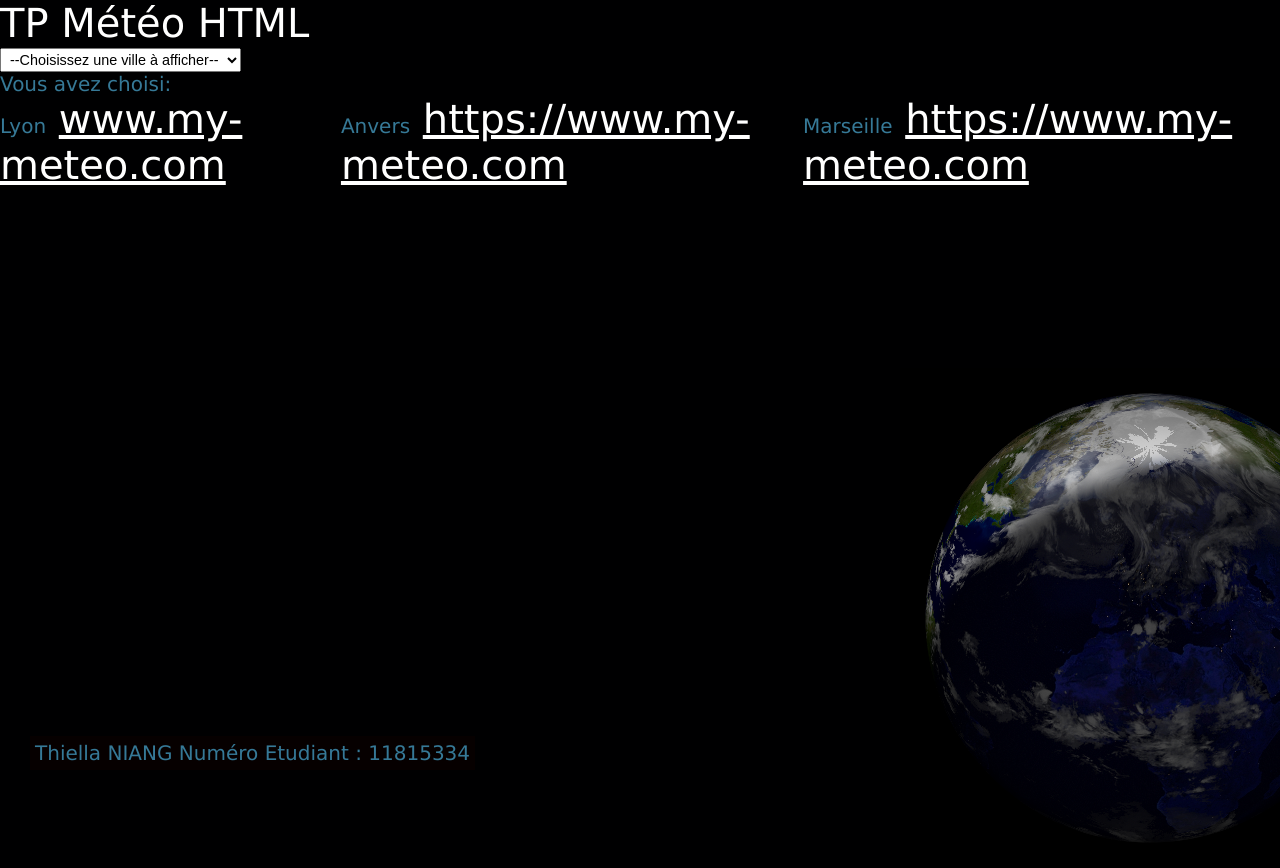
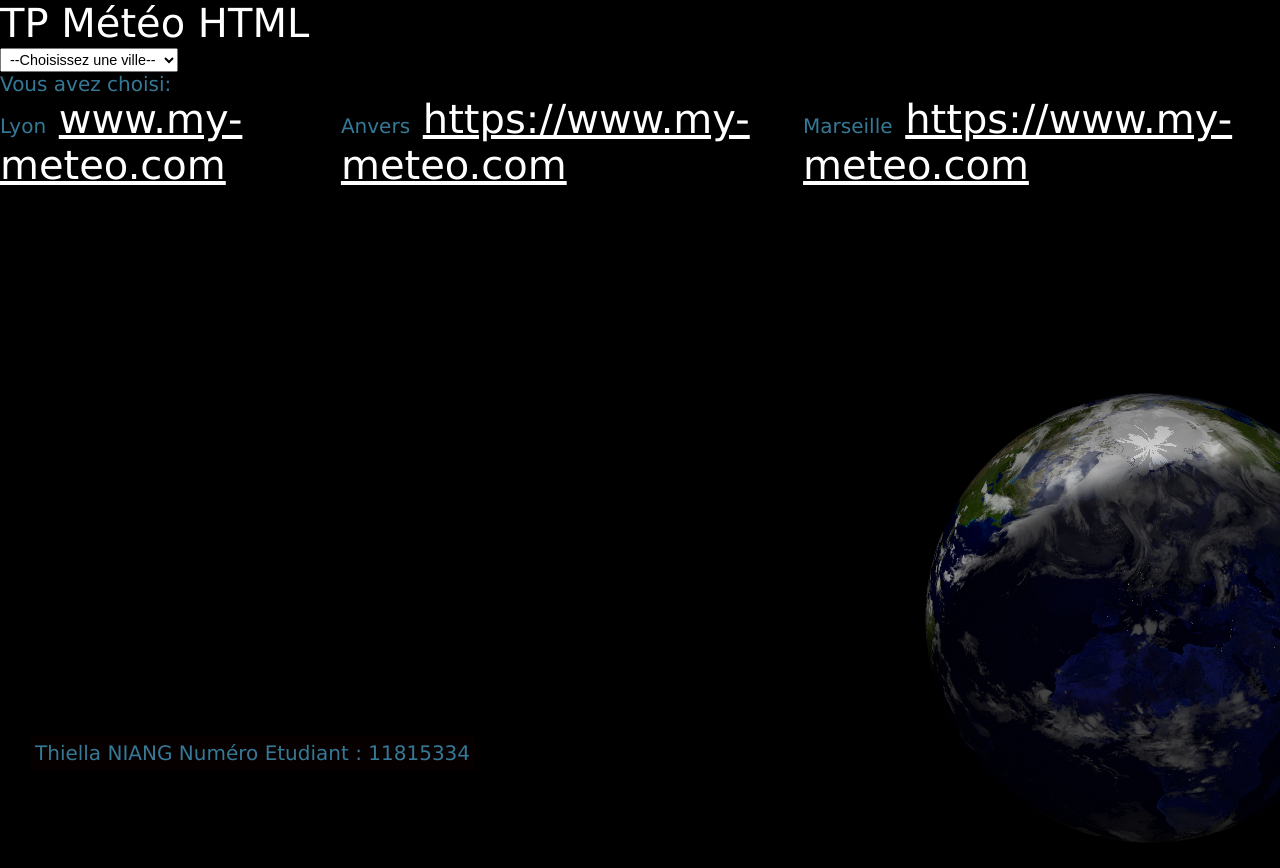
Before and after one commit to thllnng/M-t-o, a plain HTML site: page index.html in a window 1280 px wide. Shown: the top 868 px of the page. Drawn offline with nearby package versions, Linux system fonts and the light colour scheme; a script that the page names is missing.

Commit message:
Update index.html

```diff
--- a/index.html
+++ b/index.html
@@ -35,7 +35,7 @@
                     <p>
                         <select name="ville" id="ville">
 
-                            <option value="">--Choisissez une ville à afficher--</option>
+                            <option value="">--Choisissez une ville--</option>
                             <option value="Lyon">Lyon</option>
                             <option value="Anvers">Anvers</option>
                             <option value="Marseile">Marseille</option>
```
